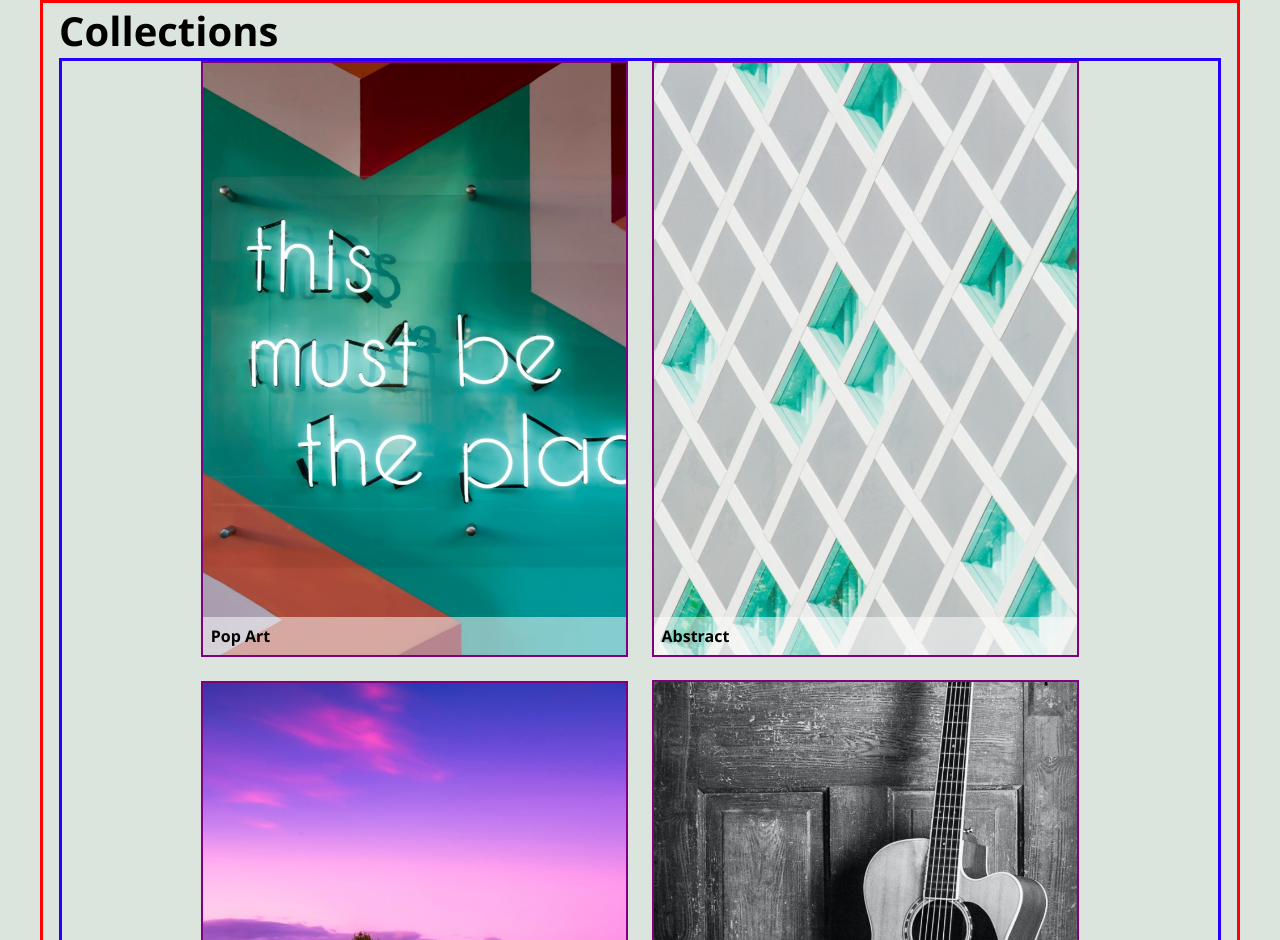
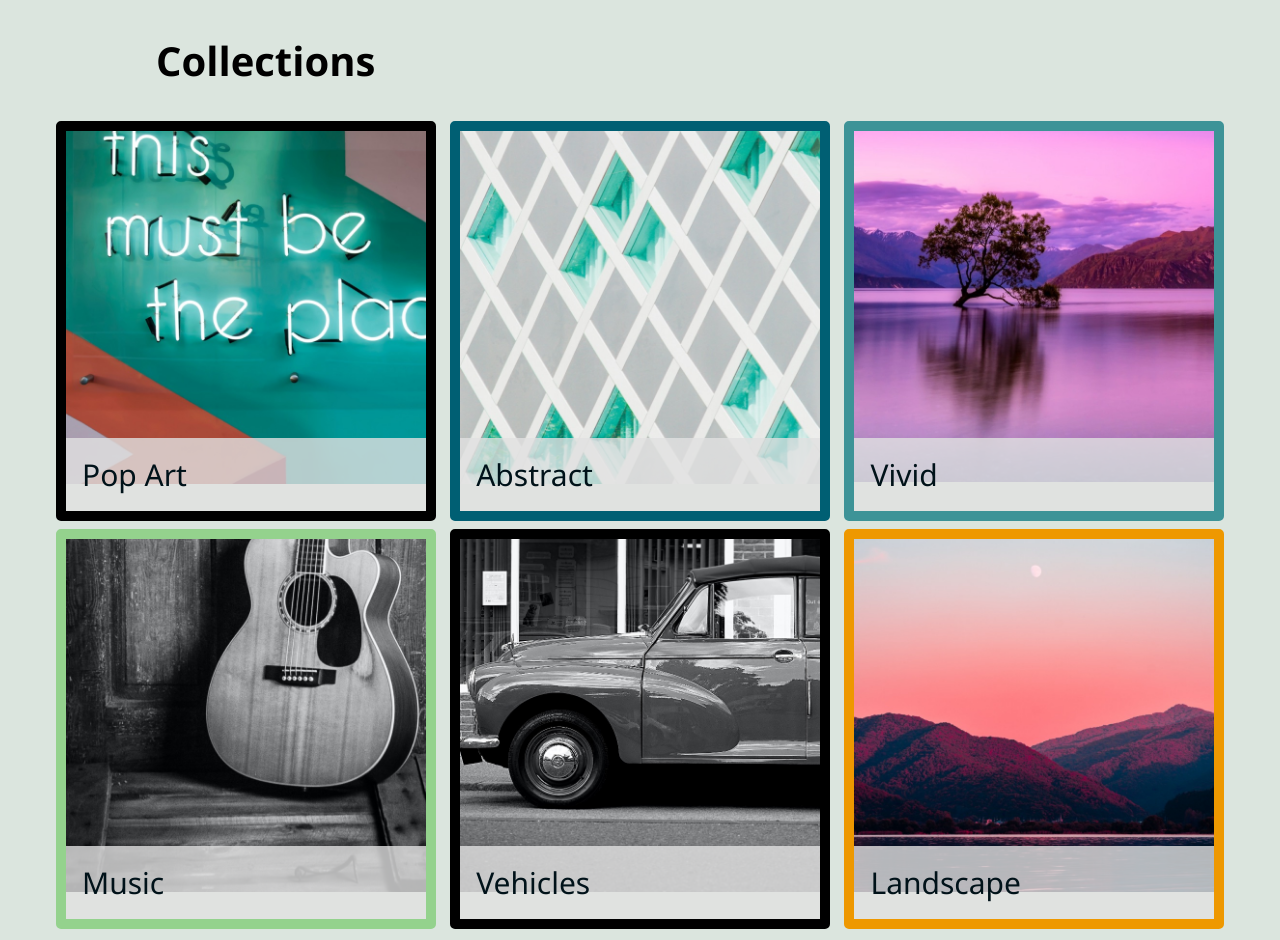
Before and after one commit to anderson-ca/the-joy-of-grids, a website: page index.html in a window 1280 px wide. Shown: the top 940 px of the page. Drawn offline with Linux system fonts and the light colour scheme.

Commit message:
fix layout

```diff
--- a/css/style.css
+++ b/css/style.css
@@ -38,95 +38,146 @@ section {
     max-width: 1200px;
     margin: 0 auto;
     padding: 0 1rem;
+    /* max-width: 1200px;
+    margin: 0 auto;
+    padding: 0 1rem;
     display: flex;
     flex-flow: column wrap;
     border: solid 3px red;
-    height: auto;
+    height: auto; */
 }
 
 section h2 {
     font-size: 2.5rem;
-    margin: 0;
+    /* margin: 0;
     padding: 0;
-    /* border: solid 3px rgb(78, 245, 1); */
+    border: solid 3px rgb(78, 245, 1); */
 }
 
 
 /* Initial mobile layout: a series of images stacked on top of each other with the figure caption over the image. */
 
-ul {
-    border: solid 3px rgb(38, 0, 255);
+section ul {
+    list-style-type: none;
+    padding: 0;
+    margin: 0;
+    /* border: solid 3px rgb(38, 0, 255);
     margin: .5rem 0;
     padding: 0;
     list-style: none;
     display: flex;
     flex-flow: column nowrap;
     align-items: center;
-    gap: 4%;
-}
-
-li {
-    margin: 0;
-    padding: 0;
-    margin-bottom: 2%;
-    width: 100%;
-    text-align: center;
-    border: solid 2px purple;
-    /* flex-basis: 100%; */
+    gap: 4%; */
 }
 
 figure {
-    margin: 0;
+    margin: 0 0 0.5rem 0;
+    padding: 0;
+    max-height: 400px;
+    overflow: hidden;
+    position: relative;
+    border-width: 10px;
+    border-style: solid;
+    border-radius: 5px;
+    /* margin: 0;
     padding: 0;
     width: 100%;
     display: flex;
     flex-flow: column nowrap;
     position: relative;
-    /* border: solid var(--color1) 1px; */
+    border: solid var(--color1) 1px; */
+}
+
+figure img {
+    margin-bottom: -4px;
+    width: 100%;
+    object-fit: cover;
+    object-position: 0 -150px;
 }
 
 figcaption {
+    background-color: rgba(225, 225, 225, 0.8);
+    font-size: 1.875rem;
+    position: absolute;
+    bottom: 0;
+    width: 100%;
     margin: 0;
+    padding: 0;
+    /* margin: 0;
     padding: 0.5rem;
     background-color: #fdfdfd86;
     text-align: left;
     position: absolute;
     width: 100%;
-    bottom: 0;
+    bottom: 0; */
 }
 
 figcaption a {
-    color: black;
-    font-weight: 645;
+    display: block;
+    padding: 1rem;
     text-decoration: none;
+    color: var(--color1);
 }
 
-img {
-    margin: 0;
-    padding: 0;
-    width: 100%;
+.color2,
+.color2 a:hover {
+    border-color: var(--color2);
+    color: var(--color2);
+}
+
+.color3,
+.color3 a:hover {
+    border-color: var(--color3);
+    color: var(--color3);
+}
+
+.color4,
+.color4 a:hover {
+    border-color: var(--color4);
+    color: var(--color4);
+}
+
+.color6,
+.color6 a:hover {
+    border-color: var(--color6);
+    color: var(--color6);
+}
+
+.color7,
+.color7 a:hover {
+    border-color: var(--color7);
+    color: var(--color7);
+}
+
+.color8,
+.color8 a:hover {
+    border-color: var(--color8);
+    color: var(--color8);
 }
 
 
 /* At this breakpoint, transition to 2 figures per line */
 
 @media (min-width: 550px) {
-    ul {
-        padding: 0;
-        margin: 0;
+    section ul {
+        display: flex;
         flex-flow: row wrap;
-        justify-content: center;
-        gap: 2%;
+        justify-content: space-between;
     }
-    li {
-        padding: 0;
-        margin: 0;
-        flex-basis: 37%;
-        margin-bottom: 2%;
+    section li {
+        flex-basis: 49.5%;
     }
 }
 
 
 /* At this breakpoint, transition to 3 figures per line */
 
-@media (min-width: 800px) {}
+@media (min-width: 800px) {
+    section h2 {
+        margin-left: 100px;
+    }
+    section li {
+        flex-basis: 32.5%;
+    }
+}
--- a/index.html
+++ b/index.html
@@ -14,37 +14,37 @@
         <h2>Collections</h2>
         <ul>
             <li>
-                <figure>
+                <figure class="color1">
                     <img src="img/pop-art.jpg" alt="Pop Art: This must be the place" />
                     <figcaption><a href="#">Pop Art</a></figcaption>
                 </figure>
             </li>
             <li>
-                <figure>
+                <figure class="color2">
                     <img src="img/abstract.jpg" alt="Abstract: grey and green squares." />
                     <figcaption><a href="#">Abstract</a></figcaption>
                 </figure>
             </li>
             <li>
-                <figure>
+                <figure class="color3">
                     <img src="img/vivid.jpg" alt="Tree on island in lake with purple sunrise." />
                     <figcaption><a href="#">Vivid</a></figcaption>
                 </figure>
             </li>
             <li>
-                <figure>
+                <figure class="color4">
                     <img src="img/music.jpg" alt="Music: guitar leaning against wall." />
                     <figcaption><a href="#">Music</a></figcaption>
                 </figure>
             </li>
             <li>
-                <figure>
+                <figure class="color5">
                     <img src="img/vehicles.jpg" alt="Vehicles: 1930's car on street." />
                     <figcaption><a href="#">Vehicles</a></figcaption>
                 </figure>
             </li>
             <li>
-                <figure>
+                <figure class="color6">
                     <img src="img/landscape.jpg" alt="Landscape: moonrise over tree-covered mountains." />
                     <figcaption><a href="#">Landscape</a></figcaption>
                 </figure>
```
